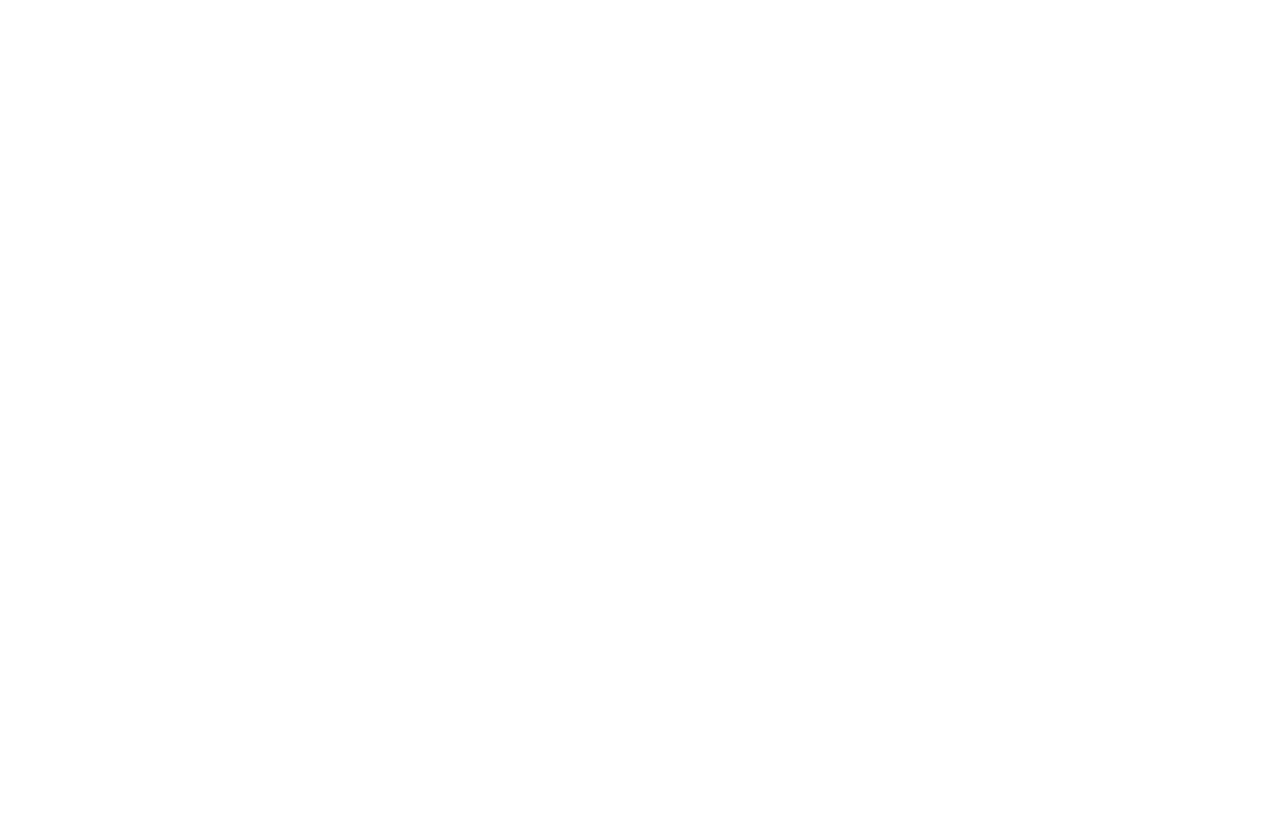
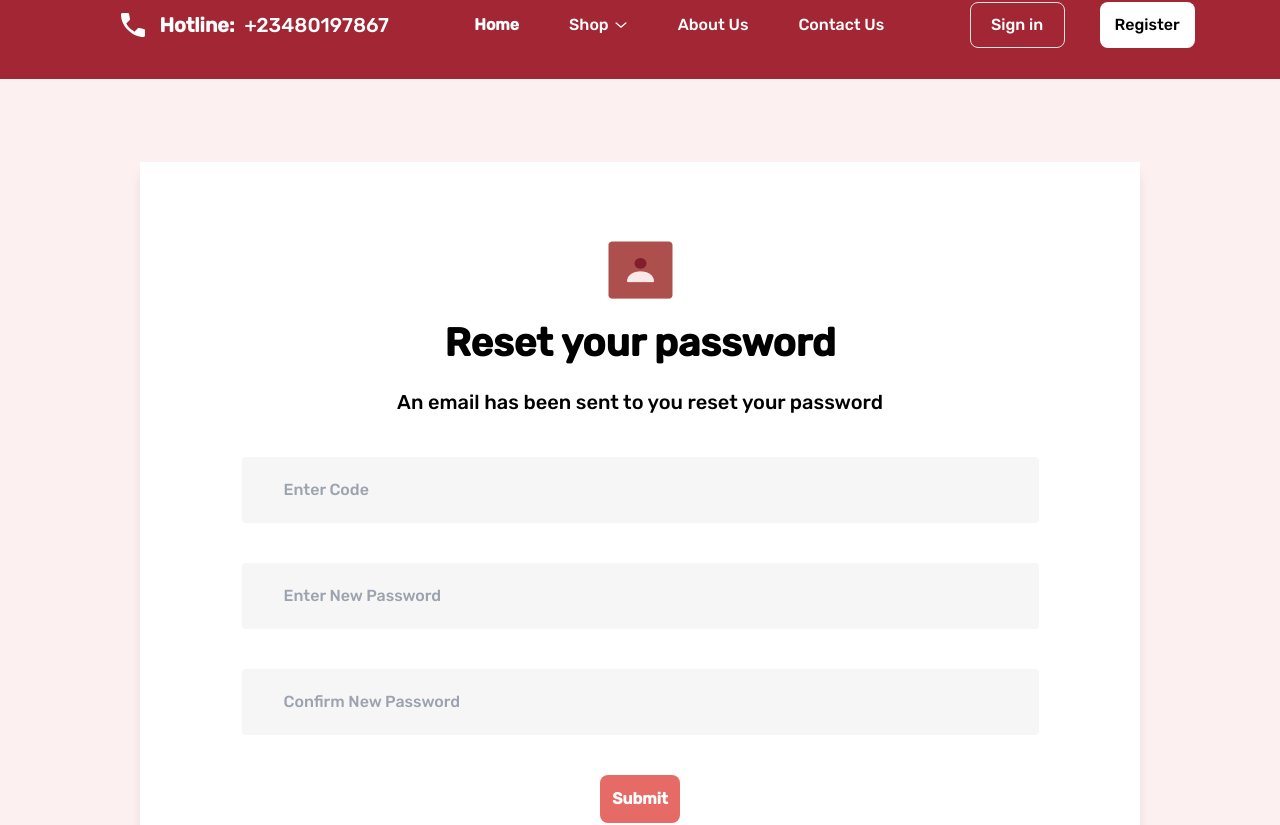
Before and after one commit to AfoDyDigitals/LiquorHaven, a React (Vite) app: page /forgotpassword/code in a window 1280 px wide. Before the commit this address had no page. Shown: the part 176-1001 px from the top of the page. Before the commit the page ends 800 px from the top, so only its background shows below. Built offline with nearby package versions, Linux system fonts and the light colour scheme.

Commit message:
fix resetpassword navigation

```diff
--- a/src/App.jsx
+++ b/src/App.jsx
@@ -23,7 +23,7 @@
         <Route path="/product" element={<Product />} />
         <Route path="/signin" element={<SignIn />} />
         <Route path="/forgotpassword" element={<ResetPasswordMail />} />
-        <Route path="/code" element={<ResetPasswordCode />} />
+        <Route path="/forgotpassword/code" element={<ResetPasswordCode />} />
         <Route path="/about" element={<AboutUs />} />
         <Route path="/checkout" element={<Checkout />} />
         <Route path="/signup" element={<CreateAccount />} />
--- a/src/Pages/ResetPasswordCode.jsx
+++ b/src/Pages/ResetPasswordCode.jsx
@@ -71,9 +71,9 @@
                 onChange={(e) => setConfirmPassword(e.target.value)}
                 required
               />
-              <div className="flex items-center justify-center">
+              <Link to="/" className="flex items-center justify-center">
                 <SubmitButton />
-              </div>
+              </Link>
             </div>
           </form>
           <div className="text-[13px] mt-[30px] font-normal hover:underline cursor-pointer hover:underline-offset-6 mb-30px md:text-[16px] lg:text-[20px] mb-[240px]">
--- a/src/Pages/ResetPasswordMail.jsx
+++ b/src/Pages/ResetPasswordMail.jsx
@@ -56,9 +56,9 @@
           />
 
             <p className="text-red-400 text-sm mb-[51px]">{error}</p>
-            <button onClick={submit} className="-mt-[0.6rem]">
+            <Link to="forgotpassword/code" onClick={submit} className="-mt-[0.6rem]">
               <SubmitButton />
-            </button>
+            </Link>
             <div className="text-[13px] mt-[23px] font-normal hover:underline hover:underline-offset-6 mb-30px md:text-[16px] lg:text-[20px] lg:mb-[240px] cursor-pointer ">
               <Link to="/">Cancel</Link>
 
```
